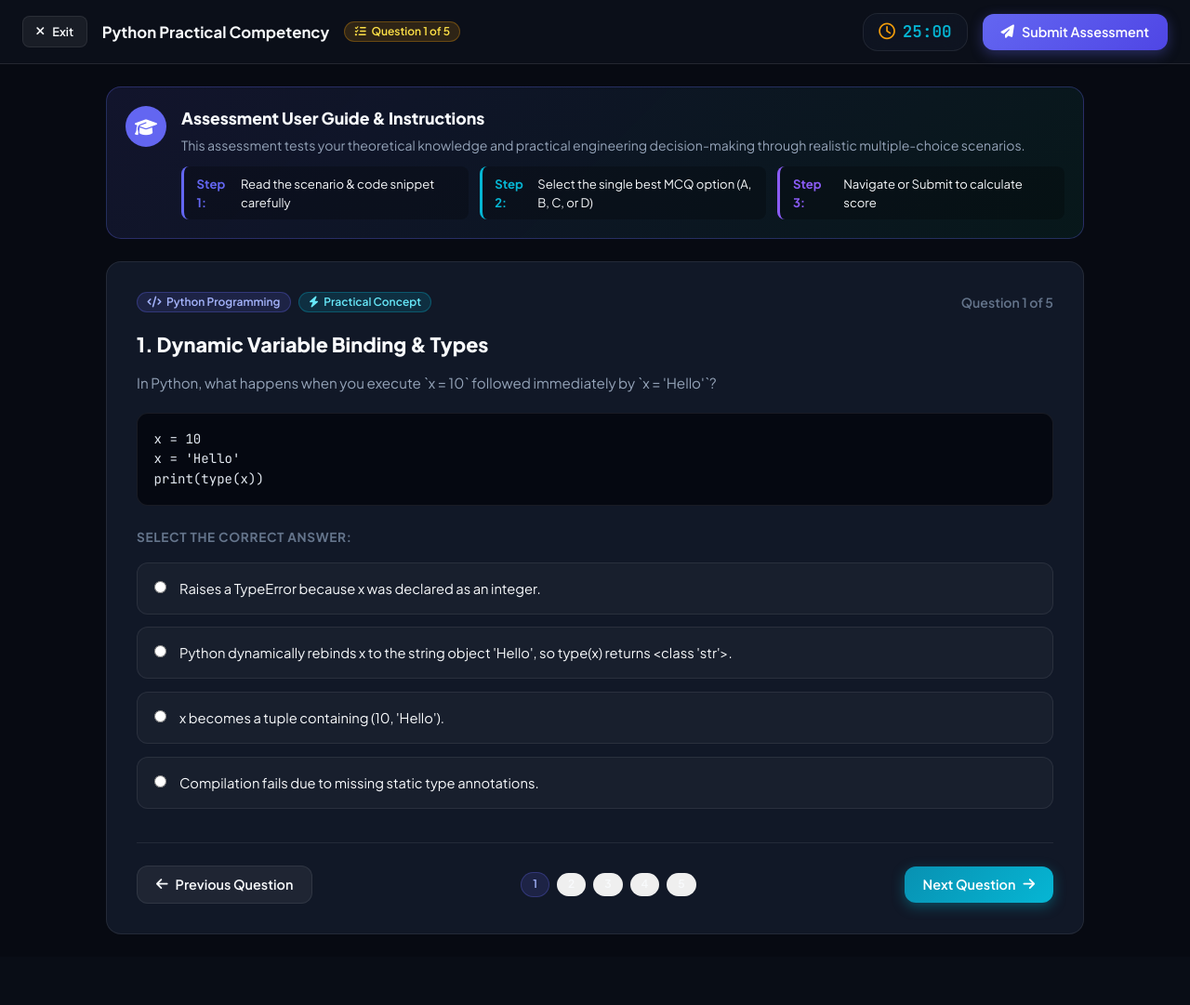
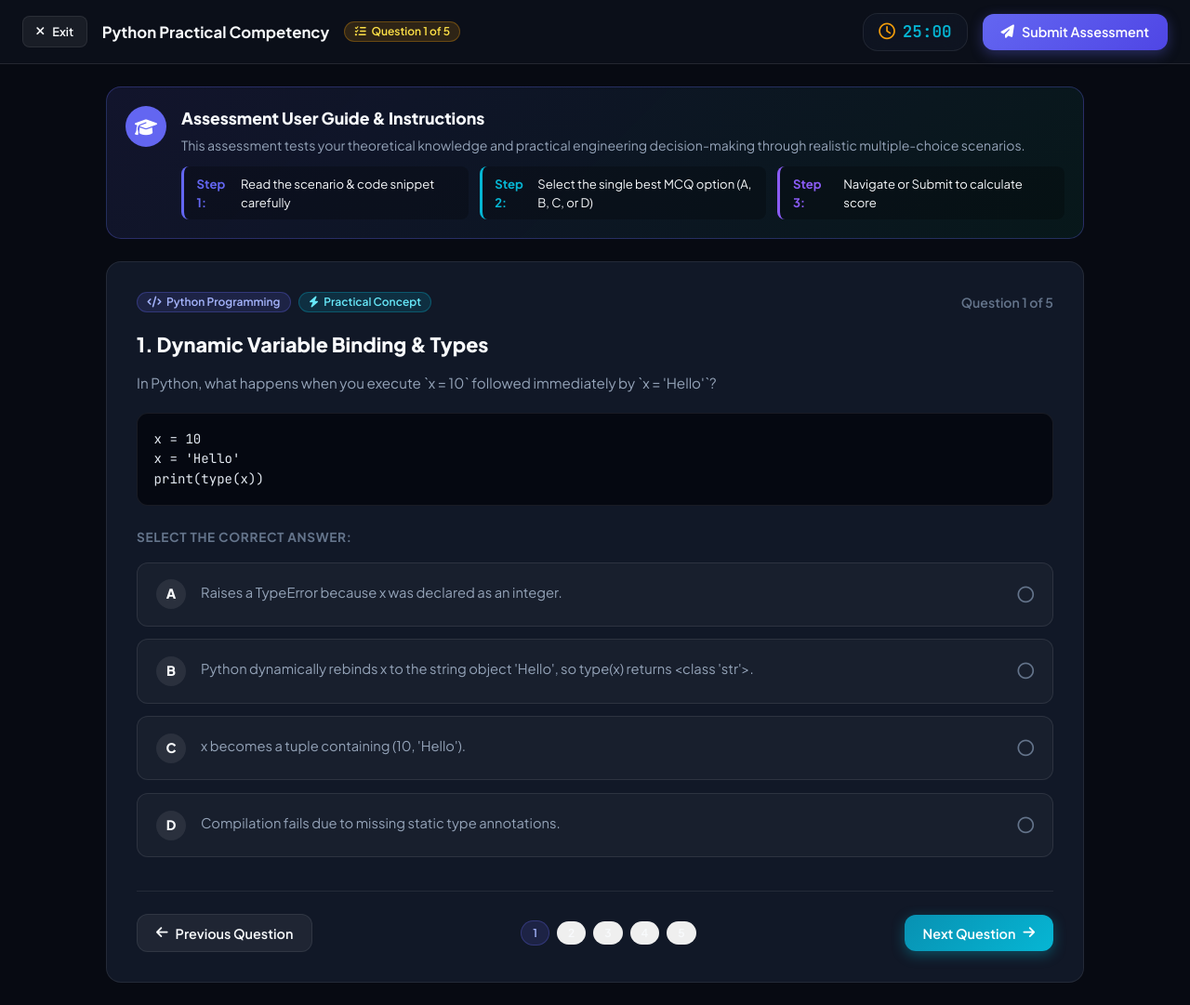
Before and after one commit to muskaansharma-2006/SkillSync, a plain HTML site: page assessment.html in a window 1280 px wide. Shown: the whole page at 93% size. Before the commit the page ends 1029 px from the top, so only its background shows below. Drawn offline with Linux system fonts and the light colour scheme.

Commit message:
Fix option card click selection using container-level event delegation and aligned card classes

```diff
--- a/assessment.html
+++ b/assessment.html
@@ -101,22 +101,26 @@ print(type(x))</div>
             Select the Correct Answer:
           </h4>
           <div id="mcqOptionsContainer" style="display: flex; flex-direction: column; gap: 0.85rem;">
-            <label class="mcq-option-label" style="display: flex; align-items: flex-start; gap: 0.85rem; padding: 1rem 1.15rem; background: rgba(255,255,255,0.03); border: 1px solid var(--border-color); border-radius: var(--radius-md); cursor: pointer; transition: all 0.2s ease;">
-              <input type="radio" name="mcqOption" value="0" style="margin-top: 0.2rem;">
-              <span style="font-size: 0.92rem; color: var(--text-main); line-height: 1.5;">Raises a TypeError because x was declared as an integer.</span>
-            </label>
-            <label class="mcq-option-label" style="display: flex; align-items: flex-start; gap: 0.85rem; padding: 1rem 1.15rem; background: rgba(255,255,255,0.03); border: 1px solid var(--border-color); border-radius: var(--radius-md); cursor: pointer; transition: all 0.2s ease;">
-              <input type="radio" name="mcqOption" value="1" style="margin-top: 0.2rem;">
-              <span style="font-size: 0.92rem; color: var(--text-main); line-height: 1.5;">Python dynamically rebinds x to the string object 'Hello', so type(x) returns &lt;class 'str'&gt;.</span>
-            </label>
-            <label class="mcq-option-label" style="display: flex; align-items: flex-start; gap: 0.85rem; padding: 1rem 1.15rem; background: rgba(255,255,255,0.03); border: 1px solid var(--border-color); border-radius: var(--radius-md); cursor: pointer; transition: all 0.2s ease;">
-              <input type="radio" name="mcqOption" value="2" style="margin-top: 0.2rem;">
-              <span style="font-size: 0.92rem; color: var(--text-main); line-height: 1.5;">x becomes a tuple containing (10, 'Hello').</span>
-            </label>
-            <label class="mcq-option-label" style="display: flex; align-items: flex-start; gap: 0.85rem; padding: 1rem 1.15rem; background: rgba(255,255,255,0.03); border: 1px solid var(--border-color); border-radius: var(--radius-md); cursor: pointer; transition: all 0.2s ease;">
-              <input type="radio" name="mcqOption" value="3" style="margin-top: 0.2rem;">
-              <span style="font-size: 0.92rem; color: var(--text-main); line-height: 1.5;">Compilation fails due to missing static type annotations.</span>
-            </label>
+            <div class="mcq-option-card" data-index="0" style="display: flex; align-items: flex-start; gap: 1rem; padding: 1.1rem 1.25rem; background: rgba(255, 255, 255, 0.03); border: 1px solid rgba(255, 255, 255, 0.09); border-radius: var(--radius-md); cursor: pointer; transition: all 0.2s ease;">
+              <div style="width: 32px; height: 32px; border-radius: 50%; background: rgba(255, 255, 255, 0.08); color: var(--text-main); display: flex; align-items: center; justify-content: center; font-weight: 800; font-size: 0.9rem; flex-shrink: 0;">A</div>
+              <div style="flex: 1; font-size: 0.92rem; color: var(--text-muted); line-height: 1.5; margin-top: 0.15rem;">Raises a TypeError because x was declared as an integer.</div>
+              <div style="font-size: 1.1rem; color: var(--text-dim); flex-shrink: 0; margin-top: 0.15rem;"><i class="fa-regular fa-circle"></i></div>
+            </div>
+            <div class="mcq-option-card" data-index="1" style="display: flex; align-items: flex-start; gap: 1rem; padding: 1.1rem 1.25rem; background: rgba(255, 255, 255, 0.03); border: 1px solid rgba(255, 255, 255, 0.09); border-radius: var(--radius-md); cursor: pointer; transition: all 0.2s ease;">
+              <div style="width: 32px; height: 32px; border-radius: 50%; background: rgba(255, 255, 255, 0.08); color: var(--text-main); display: flex; align-items: center; justify-content: center; font-weight: 800; font-size: 0.9rem; flex-shrink: 0;">B</div>
+              <div style="flex: 1; font-size: 0.92rem; color: var(--text-muted); line-height: 1.5; margin-top: 0.15rem;">Python dynamically rebinds x to the string object 'Hello', so type(x) returns &lt;class 'str'&gt;.</div>
+              <div style="font-size: 1.1rem; color: var(--text-dim); flex-shrink: 0; margin-top: 0.15rem;"><i class="fa-regular fa-circle"></i></div>
+            </div>
+            <div class="mcq-option-card" data-index="2" style="display: flex; align-items: flex-start; gap: 1rem; padding: 1.1rem 1.25rem; background: rgba(255, 255, 255, 0.03); border: 1px solid rgba(255, 255, 255, 0.09); border-radius: var(--radius-md); cursor: pointer; transition: all 0.2s ease;">
+              <div style="width: 32px; height: 32px; border-radius: 50%; background: rgba(255, 255, 255, 0.08); color: var(--text-main); display: flex; align-items: center; justify-content: center; font-weight: 800; font-size: 0.9rem; flex-shrink: 0;">C</div>
+              <div style="flex: 1; font-size: 0.92rem; color: var(--text-muted); line-height: 1.5; margin-top: 0.15rem;">x becomes a tuple containing (10, 'Hello').</div>
+              <div style="font-size: 1.1rem; color: var(--text-dim); flex-shrink: 0; margin-top: 0.15rem;"><i class="fa-regular fa-circle"></i></div>
+            </div>
+            <div class="mcq-option-card" data-index="3" style="display: flex; align-items: flex-start; gap: 1rem; padding: 1.1rem 1.25rem; background: rgba(255, 255, 255, 0.03); border: 1px solid rgba(255, 255, 255, 0.09); border-radius: var(--radius-md); cursor: pointer; transition: all 0.2s ease;">
+              <div style="width: 32px; height: 32px; border-radius: 50%; background: rgba(255, 255, 255, 0.08); color: var(--text-main); display: flex; align-items: center; justify-content: center; font-weight: 800; font-size: 0.9rem; flex-shrink: 0;">D</div>
+              <div style="flex: 1; font-size: 0.92rem; color: var(--text-muted); line-height: 1.5; margin-top: 0.15rem;">Compilation fails due to missing static type annotations.</div>
+              <div style="font-size: 1.1rem; color: var(--text-dim); flex-shrink: 0; margin-top: 0.15rem;"><i class="fa-regular fa-circle"></i></div>
+            </div>
           </div>
         </div>
 
--- a/script.js
+++ b/script.js
@@ -1615,15 +1615,22 @@ function renderMcqQuestion() {
       `;
     }).join('');
 
-    // Attach click listeners to options
-    const optionCards = container.querySelectorAll(".mcq-option-card");
-    optionCards.forEach(card => {
-      card.addEventListener("click", () => {
-        const choiceIdx = parseInt(card.getAttribute("data-index"), 10);
-        mcqUserAnswers[currentQuestionIndex] = choiceIdx;
-        renderMcqQuestion();
-      });
-    });
+    // Container-level event delegation for instant, robust click selection
+    container.onclick = (e) => {
+      const card = e.target.closest(".mcq-option-card, .mcq-option-label, label, [data-index]");
+      if (card) {
+        let choiceIdx = card.getAttribute("data-index");
+        if (choiceIdx === null || choiceIdx === undefined) {
+          const radioInput = card.querySelector("input[type=radio]");
+          if (radioInput) choiceIdx = radioInput.value;
+        }
+        const parsed = parseInt(choiceIdx, 10);
+        if (!isNaN(parsed)) {
+          mcqUserAnswers[currentQuestionIndex] = parsed;
+          renderMcqQuestion();
+        }
+      }
+    };
   }
 
   // Update Footer Navigation Controls
```
